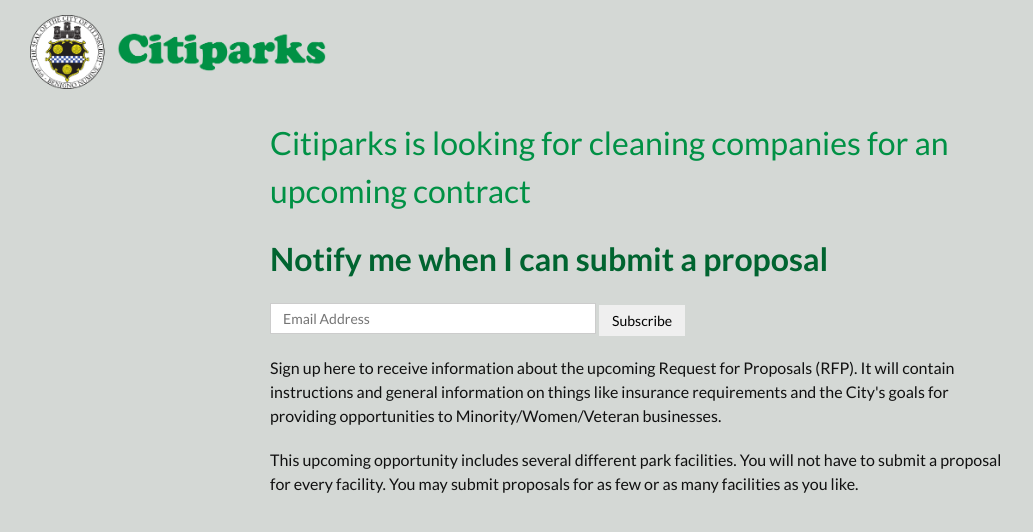
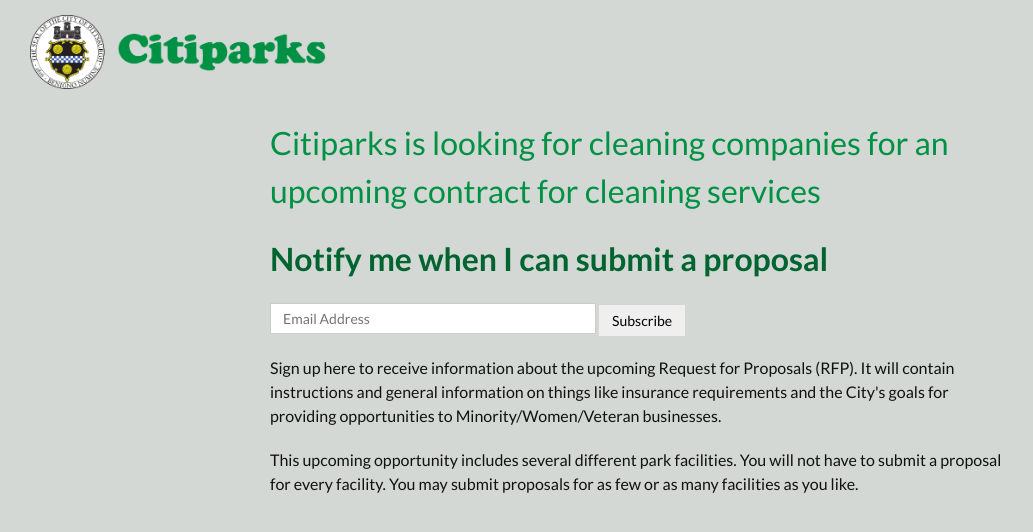
Before and after one commit to codeforamerica/cleaning-pgh, a Jekyll site: the page built from index.html, in a window 1280 px wide. Shown: the top 532 px of the page, without its empty margins (0-1033 px from the left). Built offline with Jekyll 4.4.1, drawn with Linux system fonts in a browser that asks for light colours.

Commit message:
clarify language around bid purpose

```diff
--- a/index.html
+++ b/index.html
@@ -5,7 +5,7 @@
 <div class="home">
 
     <div class="page-content">
-      <div class="greenhead">Citiparks is looking for cleaning companies for an upcoming contract</div>
+      <div class="greenhead">Citiparks is looking for cleaning companies for an upcoming contract for cleaning services</div>
     <div class="spacer-20"></div>
       <div class="greenhead-strong">Notify me when I can submit a proposal</div>
     <div class="spacer-20"></div>
```
